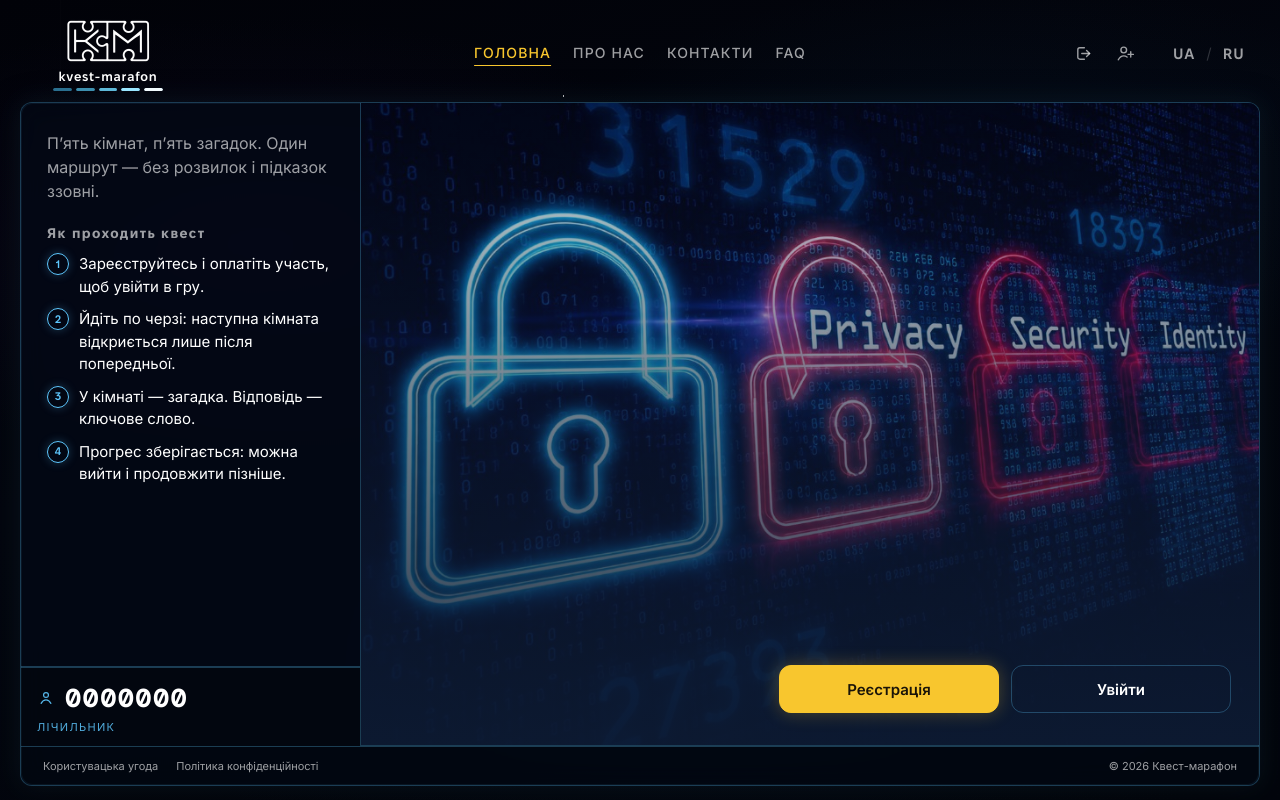
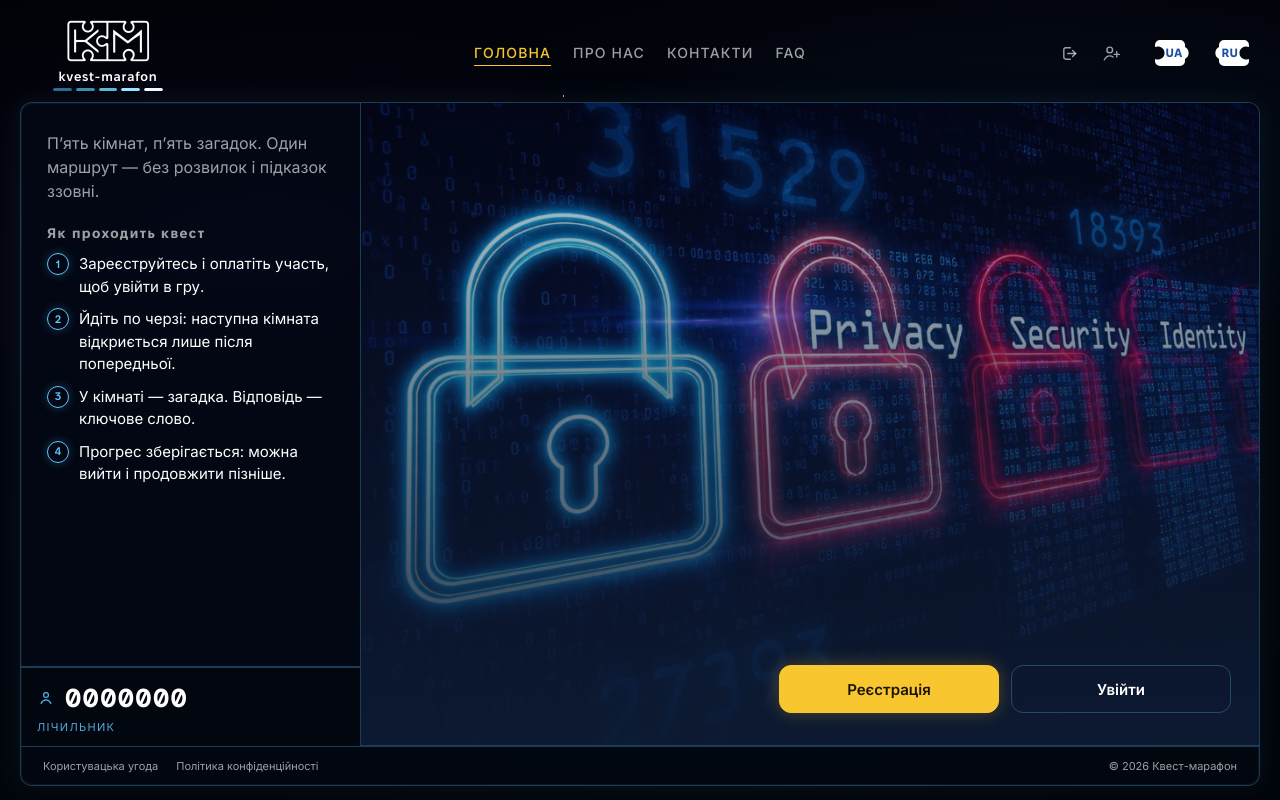
Before and after one commit to prometeylabsanna-lgtm/questmarathon, a Django app: page / in a window 1280 px wide. Run offline with Django 5.2, Linux system fonts and the light colour scheme; data comes from the database, SQL or seed files in the repository.

Commit message:
тогли

```diff
--- a/static/css/style-glass.css
+++ b/static/css/style-glass.css
@@ -392,16 +392,13 @@
   }
 
   .qm-langs {
-    gap: 3px;
-  }
-
-  .qm-langs__sep {
-    font-size: 13px;
+    gap: 5px;
   }
 
   .qm-lang {
-    font-size: 12px;
-    padding: 4px 5px;
+    width: 40px;
+    height: 28px;
+    font-size: 11px;
   }
 
   .qm-burger {
--- a/static/css/style.css
+++ b/static/css/style.css
@@ -22,8 +22,8 @@
   --qm-radius-sm: 6px;
   --qm-pad-y: 10px;
   --qm-gap: 8px;
-  --qm-header-h: 38px;
-  --qm-logo-w: 88px;
+  --qm-lang-blue: #1e4fa3;
+  --qm-lang-piece: #ffffff;
 }
 
 * { box-sizing: border-box; }
@@ -525,36 +525,64 @@ a.qm-header__brand:hover {
 .qm-langs {
   display: inline-flex;
   align-items: center;
-  gap: 4px;
-  padding: 2px 2px;
+  gap: 6px;
+  padding: 0;
 }
 
-.qm-langs__sep {
-  color: var(--qm-line);
-  font-size: 11px;
+.qm-lang,
+.qm-lang:visited {
+  position: relative;
+  display: inline-flex;
+  align-items: center;
+  justify-content: center;
+  width: 38px;
+  height: 26px;
+  flex-shrink: 0;
+  font-family: var(--qm-font-head);
+  font-size: 10px;
+  font-weight: 700;
+  letter-spacing: 0.04em;
+  color: var(--qm-lang-blue);
+  text-decoration: none;
+  -webkit-text-decoration: none;
   line-height: 1;
-  user-select: none;
+  text-transform: uppercase;
+  -webkit-tap-highlight-color: transparent;
+  -webkit-transform: translateZ(0);
+  transform: translateZ(0);
 }
 
-.qm-lang {
-  font-family: var(--qm-font-head);
-  font-size: 11px;
-  font-weight: 600;
-  letter-spacing: 0.08em;
-  color: var(--qm-muted);
-  text-decoration: none;
-  padding: 3px 5px;
-  border-radius: var(--qm-radius-sm);
-  line-height: 1;
-  text-transform: uppercase;
-  transition: color 0.15s ease, background 0.15s ease;
+.qm-lang__piece {
+  position: absolute;
+  inset: 0;
+  width: 100%;
+  height: 100%;
+  display: block;
+  fill: var(--qm-lang-piece);
+  pointer-events: none;
+  transition: fill 0.18s ease;
 }
 
-.qm-lang:hover { color: var(--qm-accent); }
+.qm-lang--flip .qm-lang__piece {
+  -webkit-transform: scaleX(-1);
+  transform: scaleX(-1);
+}
 
-.qm-lang--active {
-  color: var(--qm-bg);
-  background: var(--qm-text);
+.qm-lang__code {
+  position: relative;
+  z-index: 1;
+  color: var(--qm-lang-blue);
+}
+
+.qm-lang:hover .qm-lang__piece,
+.qm-lang:focus-visible .qm-lang__piece {
+  fill: #f3e3a8;
+}
+
+.qm-lang--active .qm-lang__piece,
+.qm-lang--active:hover .qm-lang__piece,
+.qm-lang--active:focus-visible .qm-lang__piece {
+  fill: var(--qm-accent);
 }
 
 .qm-burger {
--- a/static/css/style2.css
+++ b/static/css/style2.css
@@ -378,16 +378,13 @@
   }
 
   .qm-langs {
-    gap: 4px;
-  }
-
-  .qm-langs__sep {
-    font-size: 15px;
+    gap: 8px;
   }
 
   .qm-lang {
-    font-size: 15px;
-    padding: 5px 7px;
+    width: 48px;
+    height: 32px;
+    font-size: 12px;
   }
 
   .qm-logo {
--- a/templates/partials/header.html
+++ b/templates/partials/header.html
@@ -51,9 +51,18 @@
     </div>
 
     <nav class="qm-langs" aria-label="{% trans 'Мова' %}">
-      <a class="qm-lang{% if LANGUAGE_CODE == 'uk' %} qm-lang--active{% endif %}" href="/">UA</a>
-      <span class="qm-langs__sep" aria-hidden="true">/</span>
-      <a class="qm-lang{% if LANGUAGE_CODE == 'ru' %} qm-lang--active{% endif %}" href="/ru/">RU</a>
+      <a class="qm-lang{% if LANGUAGE_CODE == 'uk' %} qm-lang--active{% endif %}" href="/" {% if LANGUAGE_CODE == 'uk' %}aria-current="true"{% endif %}>
+        <svg class="qm-lang__piece" viewBox="0 0 48 32" aria-hidden="true" focusable="false">
+          <path d="M10 3h20a5 5 0 0 1 5 5v2.1a6.6 6.6 0 0 1 0 11.8V24a5 5 0 0 1-5 5H10a5 5 0 0 1-5-5v-2.1a6.6 6.6 0 1 0 0-11.8V8a5 5 0 0 1 5-5z"/>
+        </svg>
+        <span class="qm-lang__code">UA</span>
+      </a>
+      <a class="qm-lang qm-lang--flip{% if LANGUAGE_CODE == 'ru' %} qm-lang--active{% endif %}" href="/ru/" {% if LANGUAGE_CODE == 'ru' %}aria-current="true"{% endif %}>
+        <svg class="qm-lang__piece" viewBox="0 0 48 32" aria-hidden="true" focusable="false">
+          <path d="M10 3h20a5 5 0 0 1 5 5v2.1a6.6 6.6 0 0 1 0 11.8V24a5 5 0 0 1-5 5H10a5 5 0 0 1-5-5v-2.1a6.6 6.6 0 1 0 0-11.8V8a5 5 0 0 1 5-5z"/>
+        </svg>
+        <span class="qm-lang__code">RU</span>
+      </a>
     </nav>
 
     <button class="qm-burger" id="qm-burger" type="button" aria-label="{% trans 'Меню' %}" data-label-close="{% trans 'Закрити меню' %}" aria-expanded="false" aria-controls="qm-menu">
```
